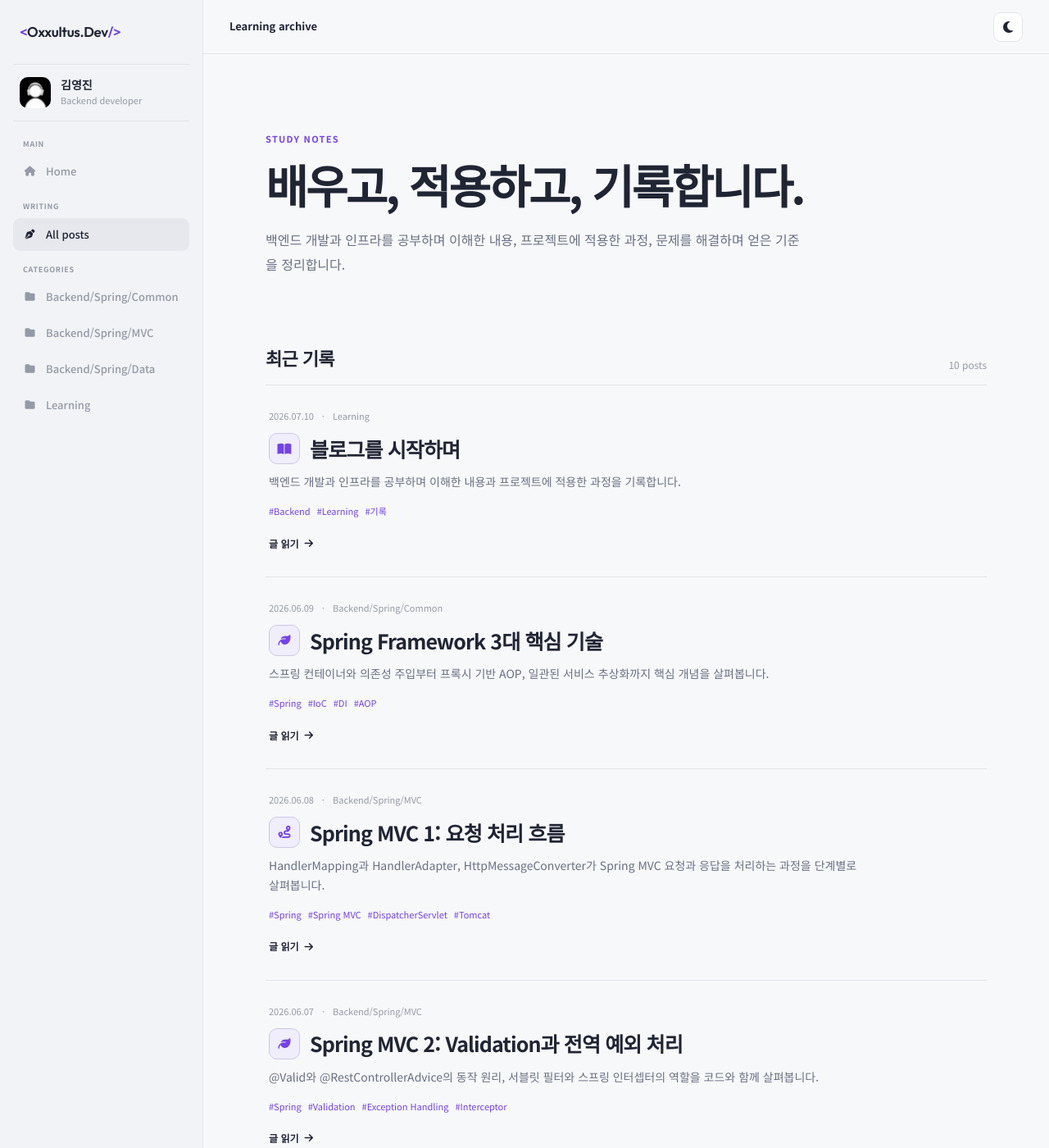
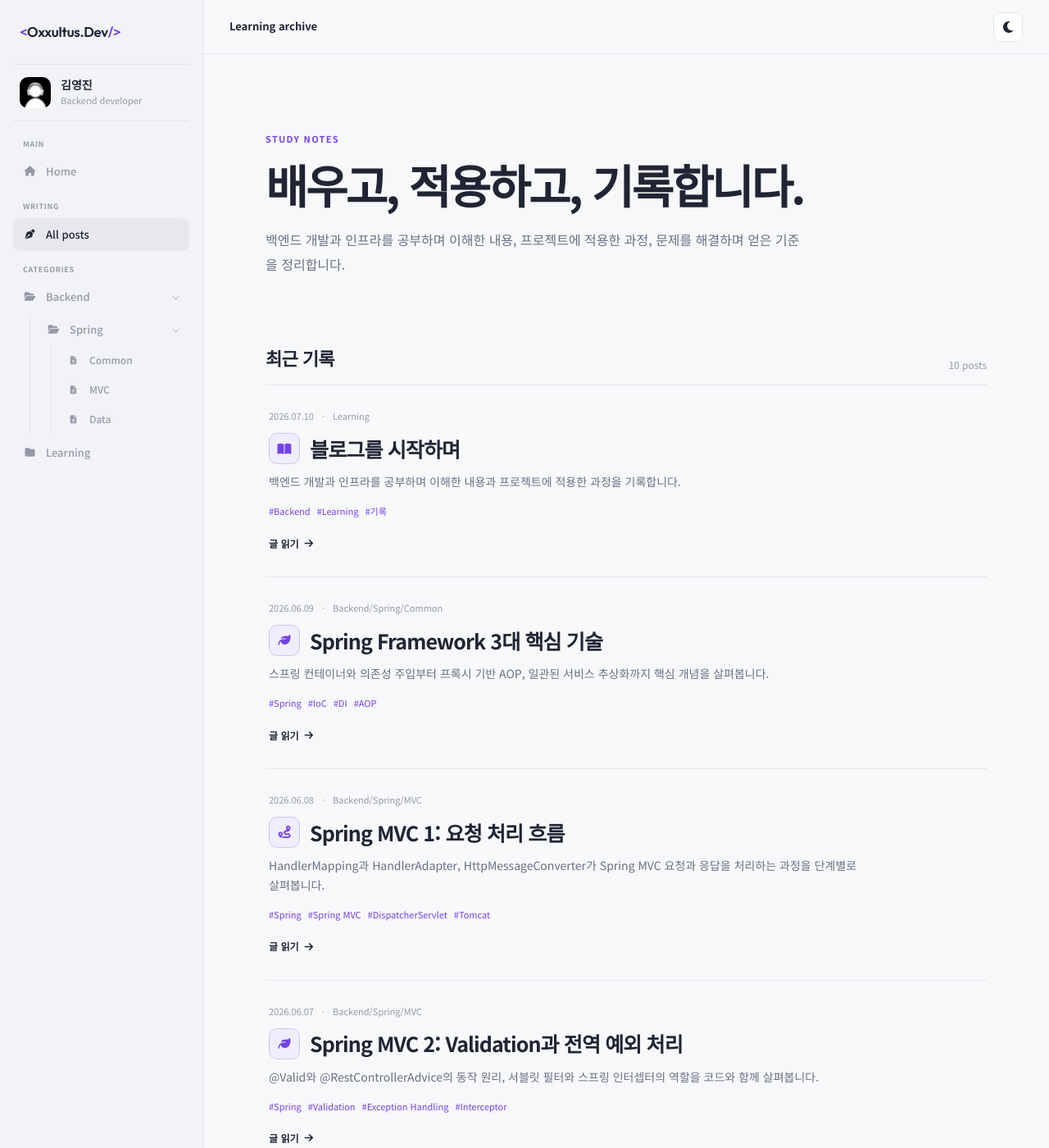
Before and after one commit to oxxultus/resume, a Jekyll site: the page built from blog/index.html, in a window 1280 px wide and 1400 px high. Shown: the whole window at 82% size. Built offline with Jekyll 4.4.1, drawn with Linux system fonts in a browser that asks for light colours.

Commit message:
Render blog categories as folder tree

```diff
--- a/_layouts/post.html
+++ b/_layouts/post.html
@@ -11,7 +11,7 @@
     <link rel="preconnect" href="https://fonts.gstatic.com" crossorigin>
     <link href="https://fonts.googleapis.com/css2?family=Noto+Sans+KR:wght@300;400;500;700;900&family=Outfit:wght@300;400;600;800&display=swap" rel="stylesheet">
     <link rel="stylesheet" href="https://cdnjs.cloudflare.com/ajax/libs/font-awesome/6.4.0/css/all.min.css">
-    <link rel="stylesheet" href="{{ '/blog.css?v=20260710-5' | relative_url }}">
+    <link rel="stylesheet" href="{{ '/blog.css?v=20260710-6' | relative_url }}">
 </head>
 <body>
     <aside class="blog-sidebar">
@@ -50,6 +50,6 @@
             <footer class="article-footer"><a href="{{ '/blog/' | relative_url }}"><i class="fas fa-arrow-left"></i> 블로그 목록으로</a></footer>
         </article>
     </main>
-    <script src="{{ '/blog.js' | relative_url }}"></script>
+    <script src="{{ '/blog.js?v=20260710-2' | relative_url }}"></script>
 </body>
 </html>
--- a/blog.css
+++ b/blog.css
@@ -30,10 +30,22 @@ button { font: inherit; }
 .blog-nav { display: flex; flex-direction: column; gap: 4px; padding-top: 0; }
 .blog-nav-label { padding: 11px 12px 2px; color: var(--faint); font-size: 9px; font-weight: 600; letter-spacing: .08em; text-transform: uppercase; }
 .blog-nav-label:first-child { padding-top: 0; }
-.blog-nav a, .post-back { display: flex; align-items: center; gap: 11px; min-height: 40px; padding: 9px 12px; border-radius: 9px; color: var(--faint); font-size: 13px; font-weight: 500; }
-.blog-nav a i, .post-back i { width: 17px; text-align: center; font-size: 12px; }
+.blog-nav a, .post-back, .category-folder { display: flex; align-items: center; gap: 11px; min-height: 40px; padding: 9px 12px; border-radius: 9px; color: var(--faint); font-size: 13px; font-weight: 500; }
+.blog-nav a i, .post-back i, .category-folder .folder-icon { width: 17px; text-align: center; font-size: 12px; }
 .blog-nav a span { min-width: 0; overflow: hidden; text-overflow: ellipsis; white-space: nowrap; }
-.blog-nav a:hover, .blog-nav a.active { background: #e6e8ed; color: var(--text); }
+.blog-nav a:hover, .blog-nav a.active, .category-folder:hover { background: #e6e8ed; color: var(--text); }
+.category-tree { display: grid; gap: 2px; }
+.category-folder { width: 100%; border: 0; background: transparent; text-align: left; cursor: pointer; }
+.category-folder span { min-width: 0; overflow: hidden; text-overflow: ellipsis; white-space: nowrap; }
+.folder-chevron { width: auto; margin-left: auto; font-size: 9px; opacity: .55; transition: transform .16s ease; }
+.category-folder[aria-expanded="false"] .folder-chevron { transform: rotate(-90deg); }
+.category-branch { display: grid; gap: 2px; margin-left: 20px; padding-left: 8px; border-left: 1px solid var(--line); }
+.category-branch[hidden] { display: none; }
+.category-folder-child { min-height: 36px; padding-block: 7px; }
+.category-branch-child { margin-left: 17px; }
+.blog-nav .category-leaf { min-height: 34px; padding: 6px 10px; font-size: 12px; }
+.blog-nav .category-leaf i { font-size: 10px; }
+.category-root-leaf { margin-top: 2px; }
 .post-toc .toc-h2 { font-weight: 600; }
 .post-toc .toc-toggle { display: none; margin-left: auto; font-size: 9px; opacity: .55; transition: transform .15s ease; }
 .post-toc .toc-h2.has-children .toc-toggle { display: block; }
@@ -99,7 +111,7 @@ button { font: inherit; }
 .mermaid-error { color: var(--muted); font-size: 13px; text-align: left; white-space: pre-wrap; }
 .article-footer { margin-top: 70px; padding-top: 25px; border-top: 1px solid var(--line); }.article-footer a { display: inline-flex; align-items: center; gap: 8px; color: var(--muted); font-size: 13px; }
 .dark-theme { --bg: #292a28; --rail: #2f302e; --surface: #353633; --surface-soft: #3b3935; --line: #454644; --text: #ecece8; --muted: #b8b9b5; --faint: #858681; --accent: #e5a38a; color-scheme: dark; }
-.dark-theme .blog-nav a:hover, .dark-theme .blog-nav a.active { background: #454642; color: var(--text); }
+.dark-theme .blog-nav a:hover, .dark-theme .blog-nav a.active, .dark-theme .category-folder:hover { background: #454642; color: var(--text); }
 .dark-theme .blog-topbar { background: rgba(41,42,40,.9); }.dark-theme .blog-theme { border-color: #4e4f4b; }
 @media (max-width: 760px) {
     :root { --rail-width: 0px; }
--- a/blog.js
+++ b/blog.js
@@ -57,6 +57,19 @@
         document.body.classList.remove('menu-open');
         menuButton?.setAttribute('aria-expanded', 'false');
     }));
+
+    document.querySelectorAll('.category-folder[aria-controls]').forEach(folder => {
+        folder.addEventListener('click', () => {
+            const branch = document.getElementById(folder.getAttribute('aria-controls'));
+            if (!branch) return;
+            const expanded = folder.getAttribute('aria-expanded') === 'true';
+            folder.setAttribute('aria-expanded', String(!expanded));
+            branch.hidden = expanded;
+            const icon = folder.querySelector('.folder-icon');
+            icon?.classList.toggle('fa-folder-open', !expanded);
+            icon?.classList.toggle('fa-folder', expanded);
+        });
+    });
 
     const categoryFilters = document.querySelectorAll('.category-filter');
     const postCards = document.querySelectorAll('.post-card[data-category]');
--- a/blog/index.html
+++ b/blog/index.html
@@ -15,7 +15,7 @@ permalink: /blog/
     <link rel="preconnect" href="https://fonts.gstatic.com" crossorigin>
     <link href="https://fonts.googleapis.com/css2?family=Noto+Sans+KR:wght@300;400;500;700;900&family=Outfit:wght@300;400;600;800&display=swap" rel="stylesheet">
     <link rel="stylesheet" href="https://cdnjs.cloudflare.com/ajax/libs/font-awesome/6.4.0/css/all.min.css">
-    <link rel="stylesheet" href="{{ '/blog.css?v=20260710-5' | relative_url }}">
+    <link rel="stylesheet" href="{{ '/blog.css?v=20260710-6' | relative_url }}">
 </head>
 <body>
     <aside class="blog-sidebar">
@@ -30,12 +30,28 @@ permalink: /blog/
             <span class="blog-nav-label">Writing</span>
             <a class="active category-filter" href="{{ '/blog/' | relative_url }}" data-category="all"><i class="fas fa-pen-nib"></i> All posts</a>
             <span class="blog-nav-label">Categories</span>
-            {% assign category_order = "Backend/Spring/Common|Backend/Spring/MVC|Backend/Spring/Data|Learning" | split: "|" %}
-            {% for category_name in category_order %}
-              {% if site.categories[category_name] %}
-              <a class="category-filter" href="?category={{ category_name | slugify }}" data-category="{{ category_name | slugify }}" title="{{ category_name }}"><i class="fas fa-folder"></i><span>{{ category_name }}</span></a>
-              {% endif %}
-            {% endfor %}
+            <div class="category-tree">
+                <button class="category-folder" type="button" aria-expanded="true" aria-controls="category-backend">
+                    <i class="fas fa-folder-open folder-icon" aria-hidden="true"></i><span>Backend</span><i class="fas fa-chevron-down folder-chevron" aria-hidden="true"></i>
+                </button>
+                <div class="category-branch" id="category-backend">
+                    <button class="category-folder category-folder-child" type="button" aria-expanded="true" aria-controls="category-spring">
+                        <i class="fas fa-folder-open folder-icon" aria-hidden="true"></i><span>Spring</span><i class="fas fa-chevron-down folder-chevron" aria-hidden="true"></i>
+                    </button>
+                    <div class="category-branch category-branch-child" id="category-spring">
+                        {% assign spring_categories = "Backend/Spring/Common|Backend/Spring/MVC|Backend/Spring/Data" | split: "|" %}
+                        {% for category_name in spring_categories %}
+                          {% if site.categories[category_name] %}
+                          {% assign category_label = category_name | split: "/" | last %}
+                          <a class="category-filter category-leaf" href="?category={{ category_name | slugify }}" data-category="{{ category_name | slugify }}" title="{{ category_name }}"><i class="fas fa-file-lines"></i><span>{{ category_label }}</span></a>
+                          {% endif %}
+                        {% endfor %}
+                    </div>
+                </div>
+                {% if site.categories['Learning'] %}
+                <a class="category-filter category-root-leaf" href="?category=learning" data-category="learning"><i class="fas fa-folder"></i><span>Learning</span></a>
+                {% endif %}
+            </div>
         </nav>
     </aside>
 
@@ -80,6 +96,6 @@ permalink: /blog/
             </section>
         </div>
     </main>
-    <script src="{{ '/blog.js' | relative_url }}"></script>
+    <script src="{{ '/blog.js?v=20260710-2' | relative_url }}"></script>
 </body>
 </html>
```
